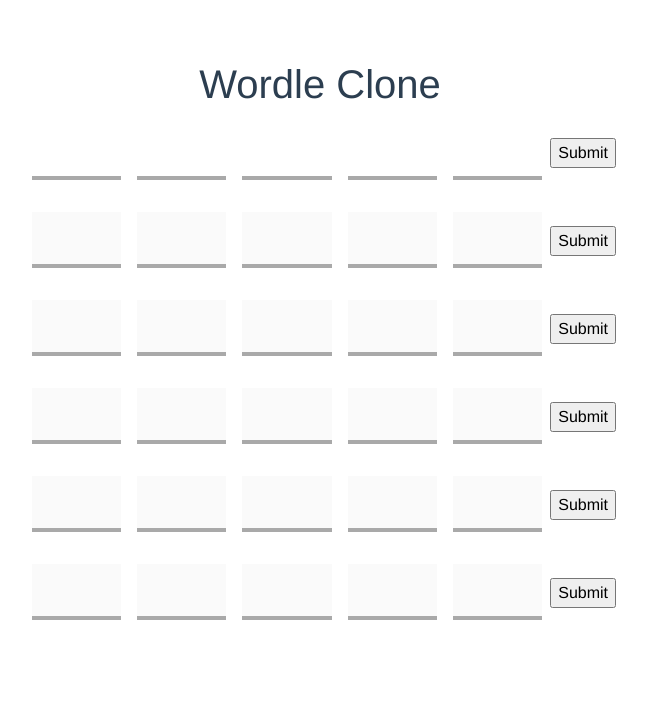
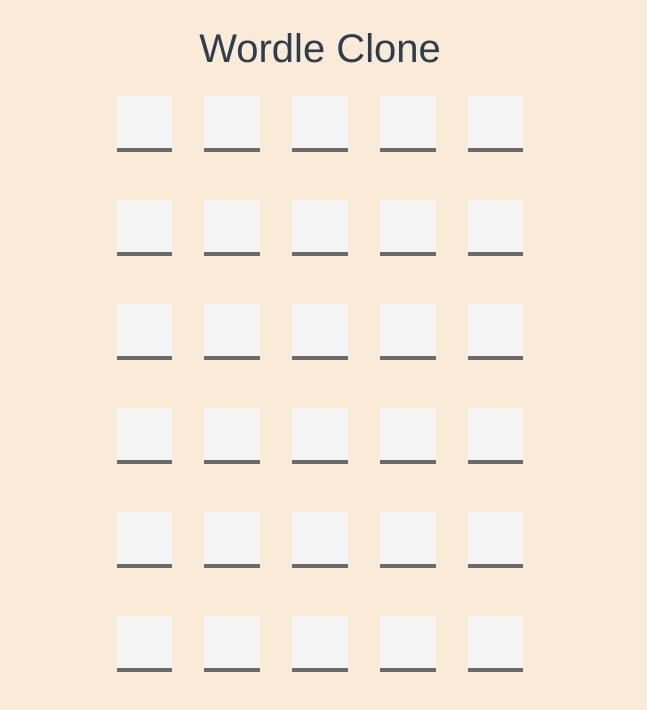
Before and after one commit to jossdixon/wordle-clone, a Vue app: page / in a window 1280 px wide. Shown: the top 710 px of the page, without its empty margins (320-967 px from the left). Built offline with nearby package versions, Linux system fonts and the light colour scheme.

Commit message:
answer logic

```diff
--- a/src/App.vue
+++ b/src/App.vue
@@ -1,11 +1,8 @@
 <template>
   <h1>Wordle Clone</h1>
-  <Guess :word="word" @emitGuessCounter="increaseCounter" :formCounter="1" :guessCounter="guessCounter"/>
-  <Guess :word="word" @emitGuessCounter="increaseCounter" :formCounter="2" :guessCounter="guessCounter"/>
-  <Guess :word="word" @emitGuessCounter="increaseCounter" :formCounter="3" :guessCounter="guessCounter"/>
-  <Guess :word="word" @emitGuessCounter="increaseCounter" :formCounter="4" :guessCounter="guessCounter"/>
-  <Guess :word="word" @emitGuessCounter="increaseCounter" :formCounter="5" :guessCounter="guessCounter"/>
-  <Guess :word="word" @emitGuessCounter="increaseCounter" :formCounter="6" :guessCounter="guessCounter"/>
+  <div v-for="n in 6" :key="n">
+    <Guess :word="word" @emitGuessCounter="increaseCounter" :formCounter="n" :guessCounter="guessCounter"/>
+  </div>
 </template>
 
 <script>
@@ -23,7 +20,6 @@ export default {
   methods: {
     increaseCounter() {
       this.guessCounter ++;
-      console.log(`App says guess count is ${this.guessCounter}`);
     }
   },
   mounted() {
@@ -44,6 +40,8 @@ export default {
   -moz-osx-font-smoothing: grayscale;
   text-align: center;
   color: #2c3e50;
-  margin-top: 60px;
+  padding: 24px;
+  background-color:antiquewhite;
+  height: 100vh;
 }
 </style>
--- a/src/components/Guess.vue
+++ b/src/components/Guess.vue
@@ -1,13 +1,43 @@
 <template>
 
   <div class="container mb-3">
-    <form @submit.prevent="handleSubmit">
-    <input type="text" maxlength="1" v-model="first" :disabled="this.formCounter !== this.guessCounter">
-    <input type="text" maxlength="1" v-model="second" :disabled="this.formCounter !== this.guessCounter">
-    <input type="text" maxlength="1" v-model="third" :disabled="this.formCounter !== this.guessCounter">
-    <input type="text" maxlength="1" v-model="fourth" :disabled="this.formCounter !== this.guessCounter">
-    <input type="text" maxlength="1" v-model="fifth" :disabled="this.formCounter !== this.guessCounter">
-    <input type="submit">
+    <form @keyup.enter="handleSubmit">
+    <input
+      type="text"
+      maxlength="1"
+      v-model="first"
+      :class="{ present: firstPresent, placed: firstPlaced }"
+      :disabled="this.formCounter !== this.guessCounter"
+    >
+    <input
+      type="text"
+      maxlength="1"
+      v-model="second"
+      :class="{ present: secondPresent, placed: secondPlaced }"
+      :disabled="this.formCounter !== this.guessCounter"
+    >
+    <input
+      type="text"
+      maxlength="1"
+      v-model="third"
+      :class="{ present: thirdPresent, placed: thirdPlaced }"
+      :disabled="this.formCounter !== this.guessCounter"
+    >
+    <input
+      type="text"
+      maxlength="1"
+      v-model="fourth"
+      :class="{ present: fourthPresent, placed: fourthPlaced }"
+      :disabled="this.formCounter !== this.guessCounter"
+    >
+    <input
+      type="text"
+      maxlength="1"
+      v-model="fifth"
+      :class="{ present: fifthPresent, placed: fifthPlaced }"
+      :disabled="this.formCounter !== this.guessCounter"
+    >
+    <!-- <input type="submit" v-on:keyup.enter > -->
     <div v-if="entryError" class="error">{{ entryError }}</div>
     <div v-if="guessResponse" class="error">{{ guessResponse }}</div>
     </form>
@@ -22,12 +52,22 @@ export default {
   data() {
     return {
       first: '',
+      firstPresent: false,
+      firstPlaced: false,
       second: '',
+      secondPresent: false,
+      secondPlaced: false,
       third: '',
+      thirdPresent: false,
+      thirdPlaced: false,
       fourth: '',
+      fourthPresent: false,
+      fourthPlaced: false,
       fifth: '',
+      fifthPresent: false,
+      fifthPlaced: false,
       entryError: '',
-      guessResponse: '',
+      guessResponse: ''
     }
   },
   methods: {
@@ -38,18 +78,18 @@ export default {
 
       if (!this.entryError) {
         while (this.guessResponse === '') {
-          console.log(this.word);
-          console.log(guessJoined);
-          // if (this.guessJoined.join() === this.word.join()) {
-          //   return this.guessResponse = 'Spot on!'
-          // }
+          console.log(this.word.join(''));
+          console.log(guessJoined.join(''));
+          if (guessJoined.join('') === this.word.join('')) {
+            this.guessResponse = 'Spot on!';
+          } else {
             this.word.forEach((letter) => {
               if (guessJoined.includes(letter)) {
-              return this.guessResponse = 'Good guess!'
               } else {
                 return this.guessResponse = 'Try again'
               }
             })
+          }
         }
         this.$emit('emitGuessCounter')
       }
@@ -61,17 +101,25 @@ export default {
 
 <style>
   input[type=text] {
-    width: 8%;
+    width: 5%;
     padding: 8px;
-    margin: 8px;
+    margin: 16px;
     border: none;
-    border-bottom: 4px solid darkgray;
+    border-bottom: 4px solid rgb(107, 106, 106);
+    background-color: whitesmoke;
     box-sizing: border-box;
     text-align: center;
     outline: none;
     font-size: 24px;
   }
   input[type=text]:focus {
-    border-bottom: 4px solid rgb(65, 65, 65)
+    border-bottom: 4px solid rgb(221, 196, 196);
   }
+  input[type=text].present {
+    border-bottom: 4px solid goldenrod;
+  }
+  input[type=text].placed {
+    border-bottom: 4px solid seagreen;
+  }
+
 </style>
```
Lines whose indentation alone changed are shown as unchanged.
